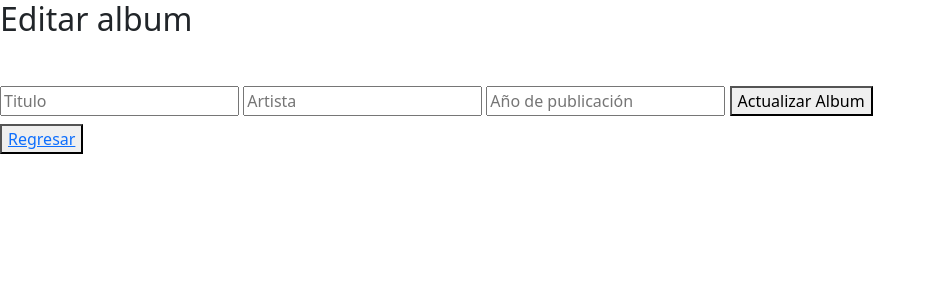
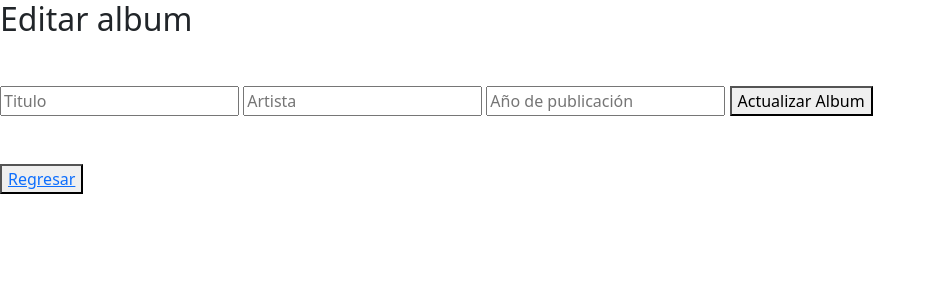
Before and after one commit to WangXing117/POO206, a Flask app: template flaskProyect/templates/editarAlbum.html in a window 1280 px wide. Shown: the top 300 px of the page, without its empty margins (0-936 px from the left). Run offline with Flask 3, Linux system fonts and the light colour scheme; the template is opened without the code that fills it, so the values that code supplies are empty; some libraries are stand-ins or nearby versions.

Commit message:
Interfaces
Interfaces

```diff
--- a/flaskProyectMVC/templates/editarAlbum.html
+++ b/flaskProyectMVC/templates/editarAlbum.html
@@ -20,14 +20,7 @@
     <p style="color:red">{{errores.updateTable}}</p>
     {% endif %}
     {% endwith %}
-    <div class="row">
-        <div class="col-md-5">
 
-        </div>
-        <div class="col-md-7">
-
-        </div>
-    </div>
     <form action="/editarAlbum" method="POST">
         <input type = "text" name = "txtTitulo" placeholder="Titulo" value = "{{ request.form.txtTitulo or album.1}}">
         {% if errores and errores.txtTitulo %}
@@ -45,6 +38,6 @@
         <button type="submit">Actualizar Album</button> <!--submit pq es para post-->
     </form>
 
-    <button class="mt-2"><a href="{{url_for('albums.home')}}">Regresar</a></button>
+    <button class="mt-5"><a href="{{url_for('albums.home')}}">Regresar</a></button>
 
     {% endblock %}
```
